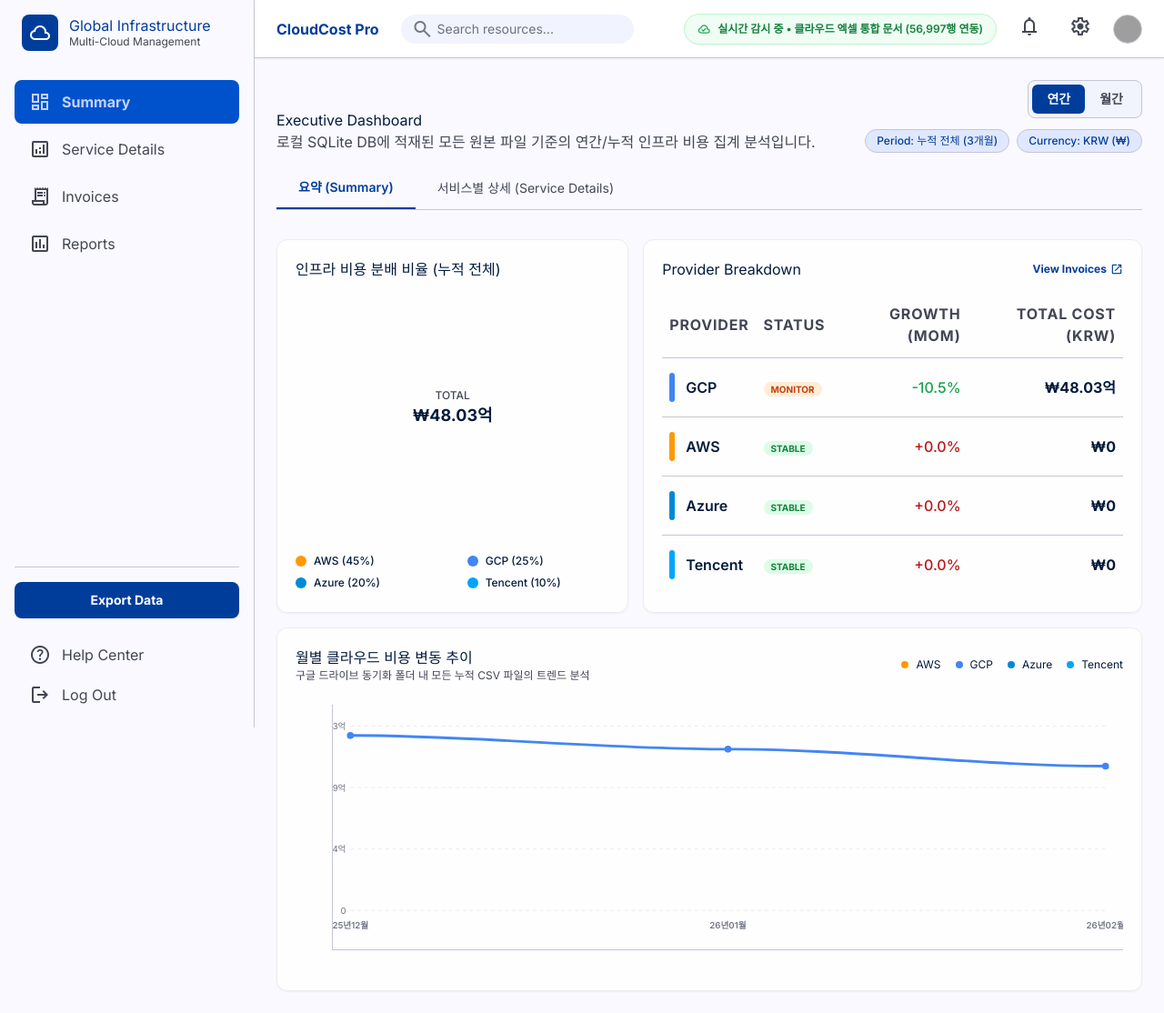
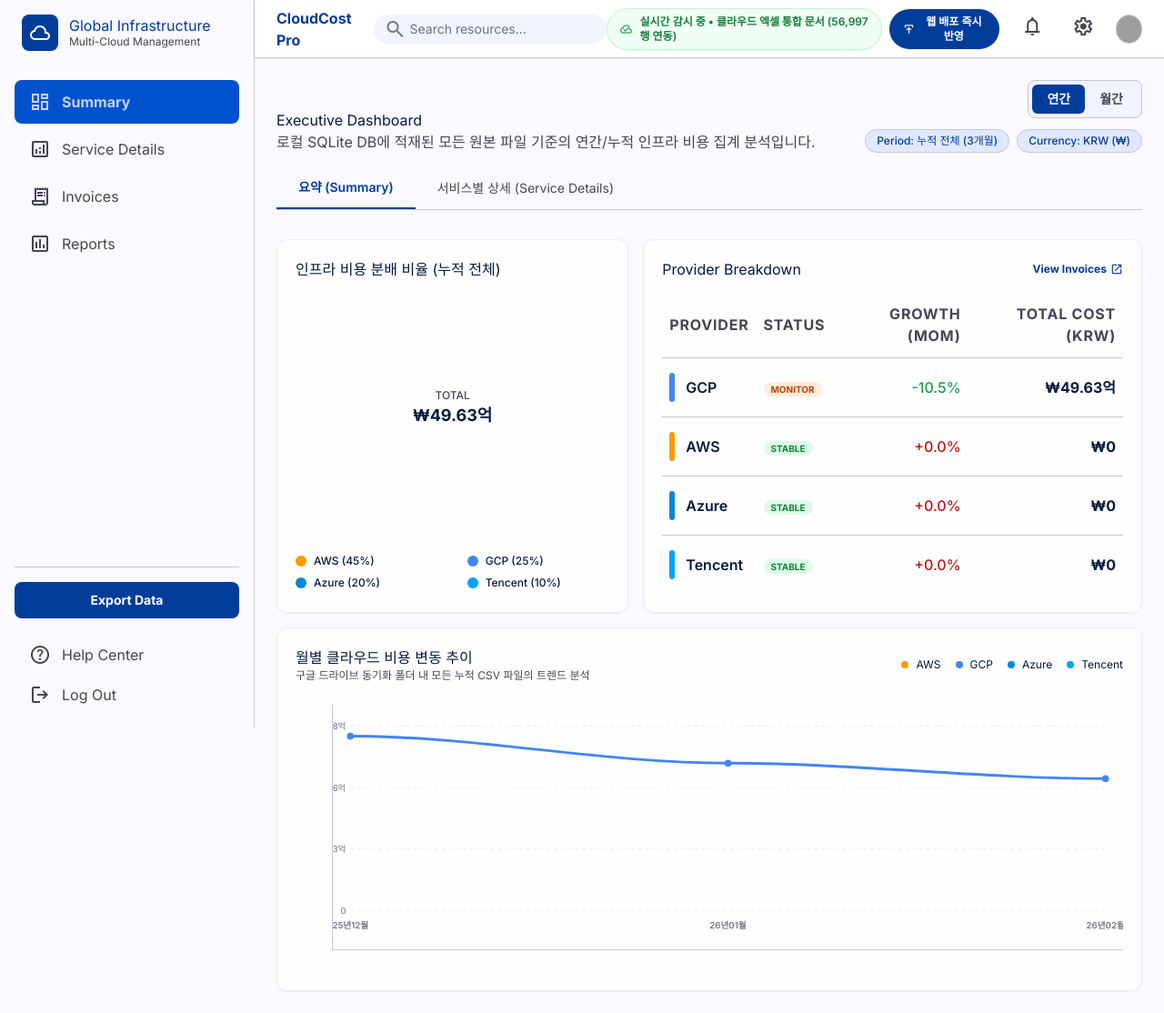
Before and after one commit to shygood-commits/cloud-dashboard, a website: page index.html in a window 1280 px wide. Shown: the whole page at 91% size. Drawn offline with nearby package versions, Linux system fonts and the light colour scheme; no server answers; grey boxes are pictures that could not be loaded.

Commit message:
auto: GDrive cost data sync update

```diff
--- a/app.js
+++ b/app.js
@@ -679,3 +679,55 @@ function switchTab(tab) {
         summaryBtn.className = 'px-6 py-3 text-sm text-on-surface-variant hover:text-primary transition-all';
     }
 }
+
+// ── 8. 로컬 DB 수동 수정 후 웹 배포 즉시 강제 갱신 ──────────────────────────────────
+async function triggerForceSync() {
+    const btn = document.getElementById('btn-force-sync');
+    const badge = document.getElementById('sync-badge');
+    const icon = document.getElementById('sync-icon');
+    const text = document.getElementById('sync-text');
+
+    if (!btn) return;
+
+    // UI 상태를 동기화 중으로 변경
+    btn.disabled = true;
+    btn.innerHTML = `<span class="material-symbols-outlined text-sm animate-spin">sync</span><span>반영 중...</span>`;
+
+    if (badge && icon && text) {
+        badge.className = 'flex items-center gap-2 px-3.5 py-1.5 bg-yellow-50 border border-yellow-200 text-yellow-700 rounded-full text-xs font-semibold shadow-sm transition-all';
+        icon.innerText = 'sync';
+        icon.classList.remove('animate-pulse');
+        icon.classList.add('animate-spin', 'text-yellow-600');
+        text.innerText = '로컬 DB 변경사항 감지 & Git Push 배포 중...';
+    }
+
+    try {
+        const res = await fetch('/api/sync/force', { method: 'POST' });
+        const result = await res.json();
+
+        if (res.ok && result.success) {
+            alert('🎉 성공: 로컬 DB 변경 사항이 성공적으로 GitHub에 업로드되었습니다!\n약 1~2분 후 클라우드플레어 웹사이트(https://cloud-dashboard-ciy.pages.dev/)에 자동 반영됩니다.');
+
+            // 로컬 데이터도 즉시 새로고침
+            await fetchDataAndRender();
+        } else {
+            throw new Error(result.error || '동기화 실패');
+        }
+    } catch (err) {
+        console.error('강제 동기화 실패:', err);
+        alert(`❌ 에러: 웹 배포 반영에 실패했습니다. (원인: ${err.message})\n로컬 서버(server.js)가 정상 구동 중인지 확인해 주세요.`);
+    } finally {
+        // UI 복구
+        btn.disabled = false;
+        btn.innerHTML = `<span class="material-symbols-outlined text-sm">publish</span><span>웹 배포 즉시 반영</span>`;
+
+        // 동기화 상태 다시 확인 후 뱃지 업데이트
+        try {
+            const statusRes = await fetch('/api/status');
+            if (statusRes.ok) {
+                const status = await statusRes.json();
+                updateSyncBadge(status);
+            }
+        } catch (e) {}
+    }
+}
--- a/index.html
+++ b/index.html
@@ -160,10 +160,16 @@
 </div>
 </div>
 <div class="flex items-center gap-4">
-<!-- Google Drive Realtime Sync Badge -->
-<div class="flex items-center gap-2 px-3.5 py-1.5 bg-blue-50 border border-blue-200 text-blue-700 rounded-full text-xs font-semibold shadow-sm transition-all" id="sync-badge">
-    <span class="material-symbols-outlined text-sm animate-pulse" id="sync-icon">cloud_sync</span>
-    <span id="sync-text">드라이브 연결 확인 중...</span>
+<!-- Google Drive Realtime Sync Badge & Force Publish Button -->
+<div class="flex items-center gap-2">
+    <div class="flex items-center gap-2 px-3.5 py-1.5 bg-blue-50 border border-blue-200 text-blue-700 rounded-full text-xs font-semibold shadow-sm transition-all" id="sync-badge">
+        <span class="material-symbols-outlined text-sm animate-pulse" id="sync-icon">cloud_sync</span>
+        <span id="sync-text">드라이브 연결 확인 중...</span>
+    </div>
+    <button class="flex items-center gap-1.5 px-3.5 py-1.5 bg-[#003d9b] hover:bg-[#002f77] text-white rounded-full text-xs font-semibold shadow-sm transition-all active:scale-95 cursor-pointer" id="btn-force-sync" onclick="triggerForceSync()" title="로컬 DB 수동 수정 후 웹 배포 즉시 강제 갱신">
+        <span class="material-symbols-outlined text-sm">publish</span>
+        <span>웹 배포 즉시 반영</span>
+    </button>
 </div>
 <button class="p-2 text-on-surface-variant hover:bg-surface-container-high rounded-full transition-colors cursor-pointer active:scale-95">
 <span class="material-symbols-outlined">notifications</span>
--- a/pivot.json
+++ b/pivot.json
@@ -7,65 +7,65 @@
   "services": [
     {
       "name": "Data Analytics & Engineering",
-      "totalCost": 1907841281,
+      "totalCost": 1907841341.396905,
       "monthlyCosts": {
-        "25년12월": 661450216,
-        "26년01월": 648146135,
-        "26년02월": 598244930
+        "25년12월": 661450237.450136,
+        "26년01월": 648146164.8560902,
+        "26년02월": 598244939.0906787
       }
     },
     {
       "name": "Compute & Containers",
-      "totalCost": 1576585379,
+      "totalCost": 1736137534.30717,
       "monthlyCosts": {
-        "25년12월": 506518435,
-        "26년01월": 563296742,
-        "26년02월": 506770202
+        "25년12월": 666070532.9053961,
+        "26년01월": 563296756.3384957,
+        "26년02월": 506770245.0632783
       }
     },
     {
       "name": "Others & Support",
-      "totalCost": 608253690.093416,
+      "totalCost": 608253705.9020501,
       "monthlyCosts": {
-        "25년12월": 249106958.09341592,
-        "26년01월": 193472464,
-        "26년02월": 165674268
+        "25년12월": 249106960.0510186,
+        "26년01월": 193472469.66359773,
+        "26년02월": 165674276.18743387
       }
     },
     {
       "name": "AI & Machine Learning",
-      "totalCost": 272296399,
+      "totalCost": 272296501.9055718,
       "monthlyCosts": {
-        "25년12월": 167954251,
-        "26년01월": 57658863,
-        "26년02월": 46683285
+        "25년12월": 167954299.8611147,
+        "26년01월": 57658895.53303097,
+        "26년02월": 46683306.51142618
       }
     },
     {
       "name": "Database & Storage",
-      "totalCost": 239905415.440898,
+      "totalCost": 239905514.01564127,
       "monthlyCosts": {
-        "25년12월": 82365672.440898,
-        "26년01월": 81190006,
-        "26년02월": 76349737
+        "25년12월": 82365704.94699071,
+        "26년01월": 81190040.486522,
+        "26년02월": 76349768.58212857
       }
     },
     {
       "name": "Networking & Security",
-      "totalCost": 189392878,
+      "totalCost": 189392922.78680676,
       "monthlyCosts": {
-        "25년12월": 78081116,
-        "26년01월": 65127680,
-        "26년02월": 46184082
+        "25년12월": 78081135.13865875,
+        "26년01월": 65127688.91119111,
+        "26년02월": 46184098.736956894
       }
     },
     {
       "name": "Google Maps Platform",
-      "totalCost": 8880914,
+      "totalCost": 8880913.013554,
       "monthlyCosts": {
-        "25년12월": 3188787,
-        "26년01월": 3096799,
-        "26년02월": 2595328
+        "25년12월": 3188784.699446,
+        "26년01월": 3096798.741443,
+        "26년02월": 2595329.572665
       }
     }
   ]
--- a/summary.json
+++ b/summary.json
@@ -1,17 +1,17 @@
 {
-  "grandTotal": 4729781857.986676,
+  "grandTotal": 4889334334.3277,
   "monthly": [
     {
       "month": "25년12월",
-      "totalCost": 1675291336.986676
+      "totalCost": 1834843556.0527608
     },
     {
       "month": "26년01월",
-      "totalCost": 1611988689
+      "totalCost": 1611988814.5303707
     },
     {
       "month": "26년02월",
-      "totalCost": 1442501832
+      "totalCost": 1442501963.7445674
     }
   ]
 }
```
